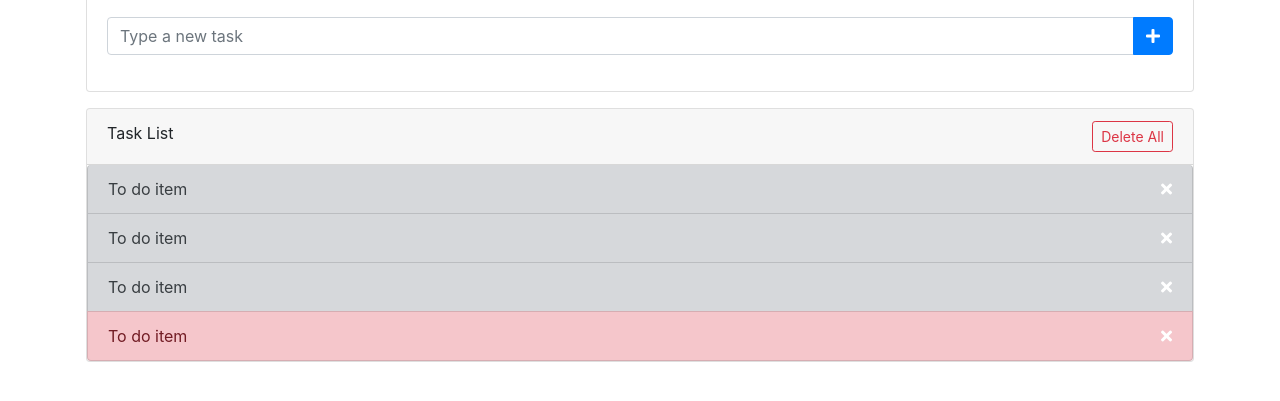
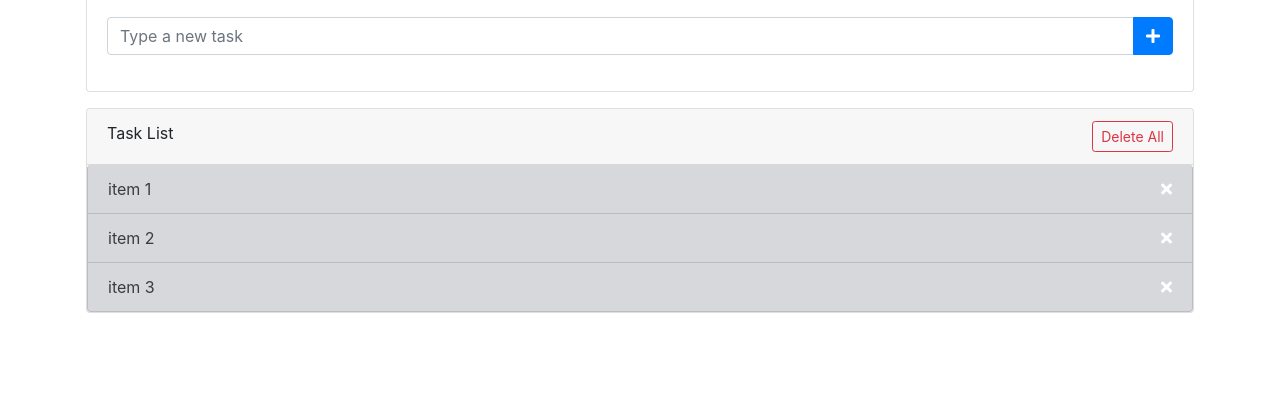
Before and after one commit to SedaAkkoyun/Javascript, a plain HTML site: page Dom Projesi/index.html in a window 1280 px wide. Shown: the part 125-526 px from the top of the page. Drawn offline with nearby package versions, Linux system fonts and the light colour scheme.

Commit message:
dizi olarak li ekleme

```diff
--- a/Dom Projesi/Dom-Projesi.js
+++ b/Dom Projesi/Dom-Projesi.js
@@ -2,6 +2,12 @@ const form=document.querySelector('form');
 const input=document.querySelector('#txtTaskName');
 const btndeleteall=document.querySelector('#btnDeleteAll');
 const tasklist=document.querySelector('#task-list');
+const items=['item 1','item 2','item 3'];
+
+
+//loadİtem
+loadItems();
+// Dizideki elemanları ıtem olarak atayan fonksıyon
 
 eventListeners();
 // eventListeners fonksiyonunu çalıştır
@@ -12,17 +18,21 @@ function eventListeners(){
     tasklist.addEventListener('click',deleteItem);
     btndeleteall.addEventListener('click',deleteAll);
 }
-function addNewItem(e){
-if(input.value===''){
-    alert('add new item');
-    // eğer inputa veri girilmeden + ya basıldıysa uyarı verecek
+
+
+function loadItems(){
+    items.forEach(function(item){
+        createItem(item);
+    })
+    // items dizisinin elemanlarını sıralar ve her bır eleman için createitem fonksiyonunu çalıştırır
 }
-else
-{
-const li=document.createElement('li');
+
+function createItem(text){
+
+    const li=document.createElement('li');
 li.className='list-group-item list-group-item-secondary';
-li.appendChild(document.createTextNode(input.value));
-// li oluşturuldu diğer liler ile aynı class ismi verildi, ve içeriğine inputun içerisine yazılan veri eklendi
+li.appendChild(document.createTextNode(text));
+// li oluşturuldu diğer liler ile aynı class ismi verildi, ve içeriğine fonskiyondan gelen text yazıldı
 
 const a=document.createElement('a');
 a.className='delete-item float-right';
@@ -34,15 +44,23 @@ li.appendChild(a);
 // a linin bir çocugu haline getirildi
 
 tasklist.appendChild(li);
-//inputa girilen veri listenin içerisine (ul içerisine) eklendi
+// li ul içerisine eklendi
 
 
 input.value='';
 // input içi temizlendi
+}
+function addNewItem(e){
+
+if(input.value===''){
+    alert('add new item');
+    // eğer inputa veri girilmeden + ya basıldıysa uyarı verecek
+}
+createItem(input.value);
 
 // console.log(a);
 // console.log(li);
-}
+
     e.preventDefault();
     //Tıklandığında sayfa yenılenmesin
 }
--- a/Dom Projesi/index.html
+++ b/Dom Projesi/index.html
@@ -45,27 +45,6 @@
 			</div>
 
 			<ul id="task-list" class="list-group">
-<li class="list-group-item list-group-item-secondary">To do item
-					<a href="#" class="delete-item float-right">
-						<i class="fas fa-times"></i>
-					</a>
-				</li>
-				<li class="list-group-item list-group-item-secondary">To do item
-					<a href="#" class="delete-item float-right">
-						<i class="fas fa-times"></i>
-					</a>
-				</li>
-				<li class="list-group-item list-group-item-secondary">To do item
-					<a href="#" class="delete-item float-right">
-						<i class="fas fa-times"></i>
-					</a>
-				</li>
-				<li class="list-group-item list-group-item-danger">To do item
-					<a href="#" class="delete-item float-right">
-						<i class="fas fa-times"></i>
-					</a>
-				</li>
-
 			</ul>
 
 		</div>
```
